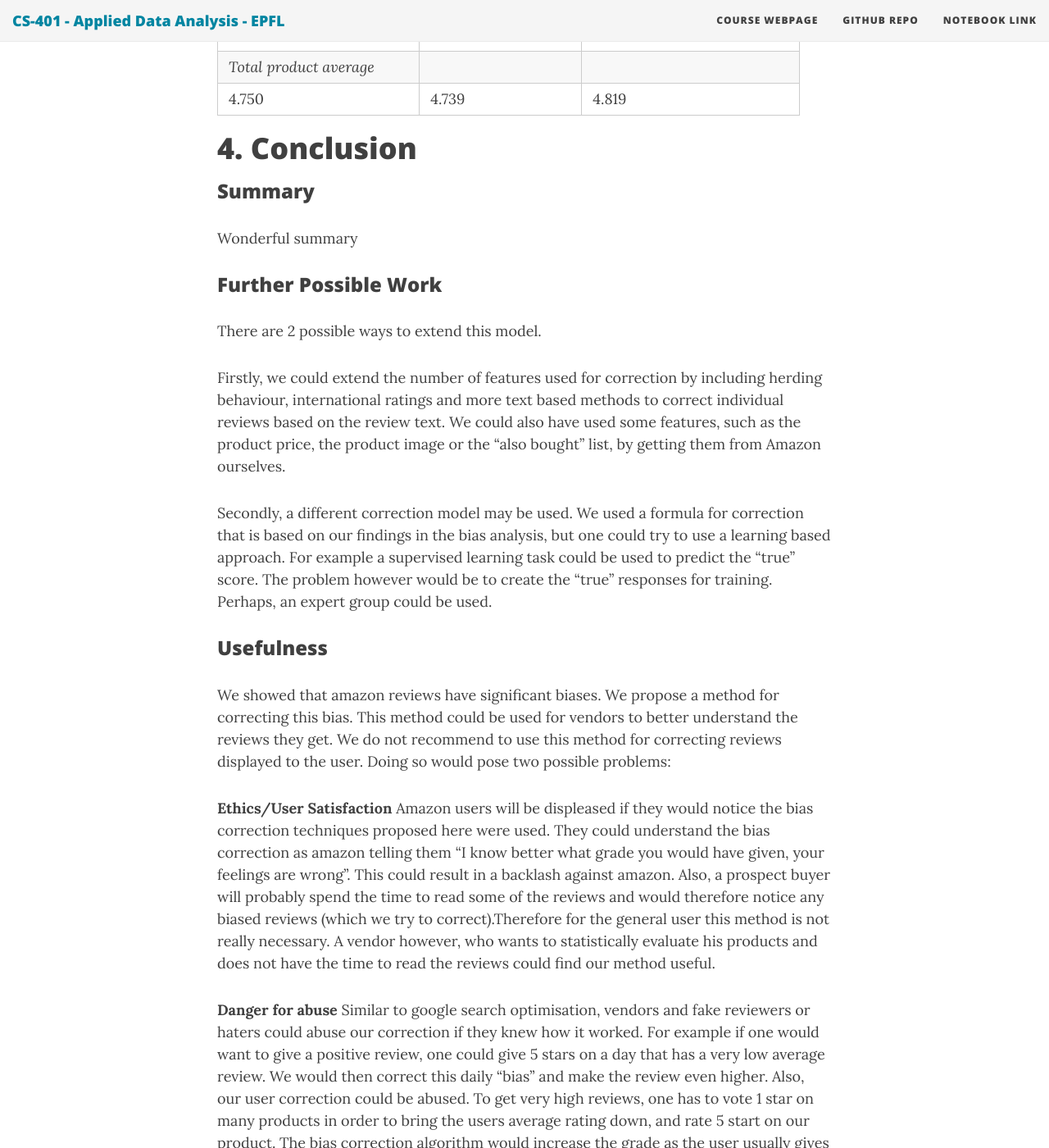
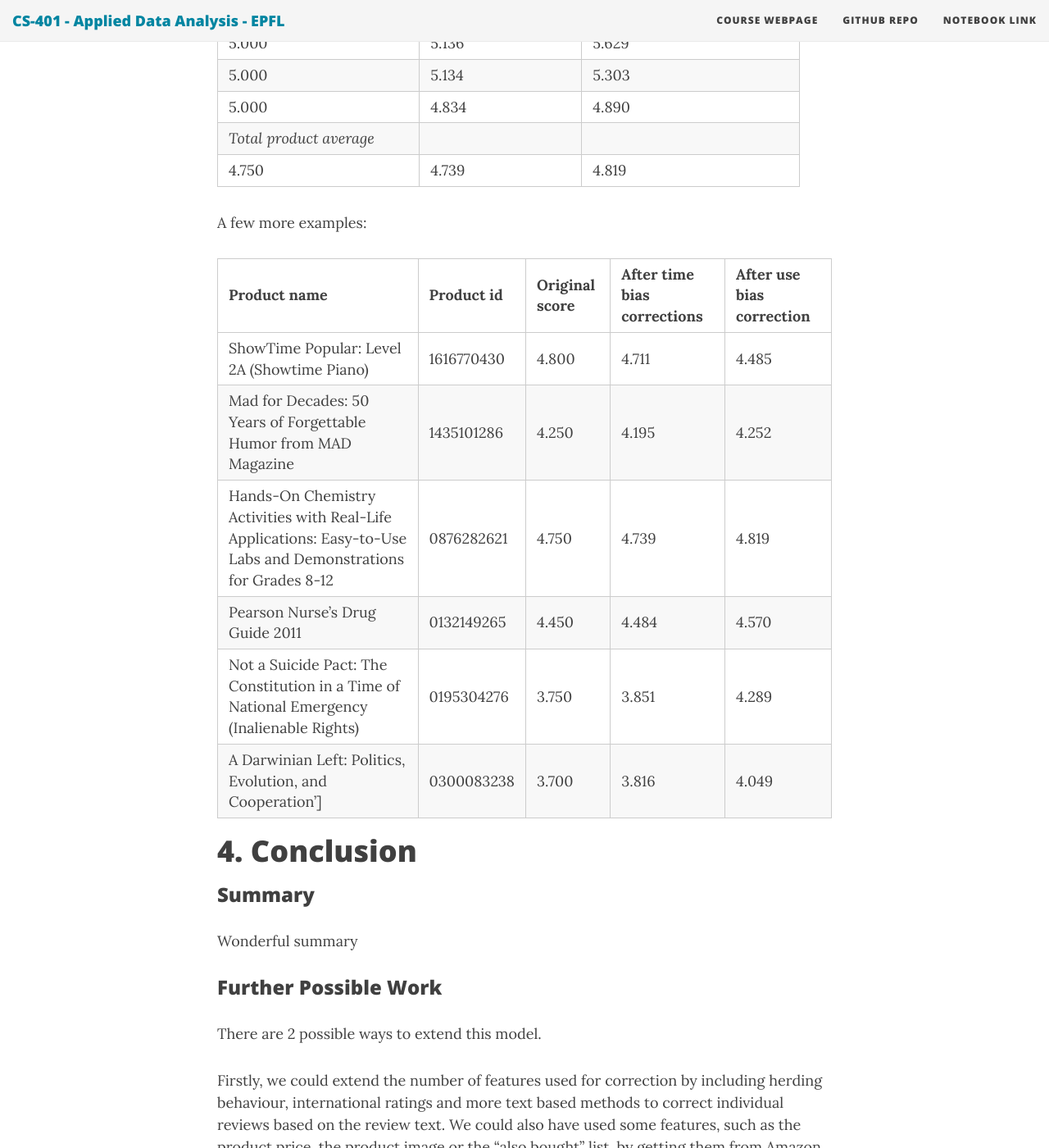
Before and after one commit to ada-lyn/ada-lyn.github.io, a Jekyll site: the page built from index.md, in a window 1280 px wide and 1400 px high, scrolled down 35743 px. Shown: the whole window at 82% size. Built offline with Jekyll 4.4.1, drawn with Linux system fonts in a browser that asks for light colours; nearby versions of some CDN libraries; formulas are drawn with MathJax 3.

Commit message:
Update index.md

```diff
--- a/index.md
+++ b/index.md
@@ -398,7 +398,7 @@
 
 With the date bias and user bias correction implemented, we were ready to try our algorithm. We run it on a few articles, you can see right here some of the results.
 
-Product 1 : *NAME OF PRODUCT*
+Product 1 : *NAME OF PRODUCT* in depth
 
 
 | Original rating | Time bias corrected | User bias corrected |
@@ -479,6 +481,19 @@
 | *Total product average*                                              |<a name="conclusion_"></a>
 | 4.750           | 4.739               | 4.819                        |
 
+
+A few more examples:
+
+|Product name | Product id | Original score | After time bias corrections | After use bias correction |
+|--|--|--|--|--|
+|ShowTime  Popular: Level 2A (Showtime Piano) | 1616770430 | 4.800 | 4.711 | 4.485 |
+|Mad for Decades: 50 Years of Forgettable Humor from MAD Magazine | 1435101286 | 4.250 | 4.195 | 4.252 |
+|Hands-On Chemistry Activities with Real-Life Applications: Easy-to-Use Labs and Demonstrations for Grades 8-12 | 0876282621 | 4.750 | 4.739 | 4.819 |
+|Pearson Nurse's Drug Guide 2011 | 0132149265 | 4.450 | 4.484 | 4.570 |
+|Not a Suicide Pact: The Constitution in a Time of National Emergency (Inalienable Rights) | 0195304276 | 3.750 | 3.851 | 4.289 |
+|A Darwinian Left: Politics, Evolution, and Cooperation'] | 0300083238 | 3.700 | 3.816 | 4.049 |
+
+
 # 4. Conclusion
 
 ### Summary
```
Also changed, not shown: other parts of index.md (+2 -0 lines).
